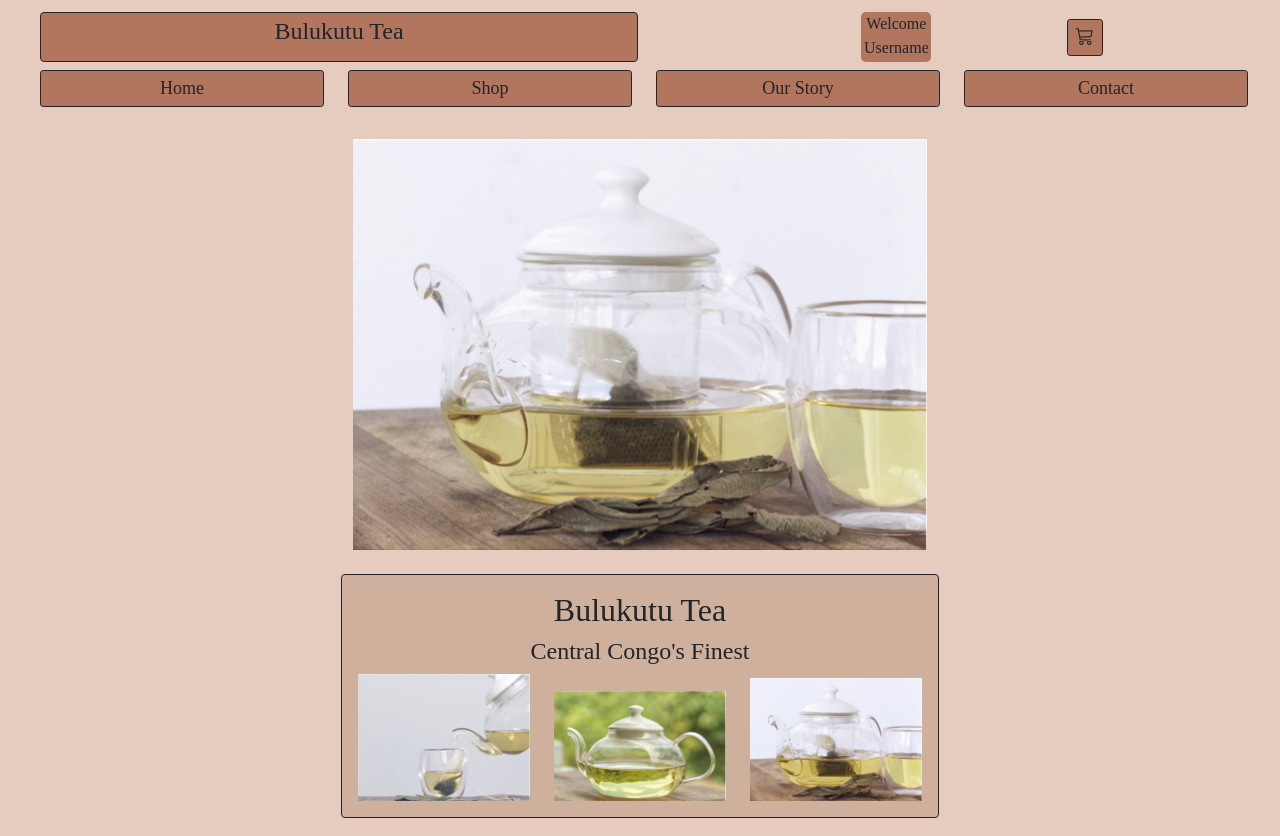
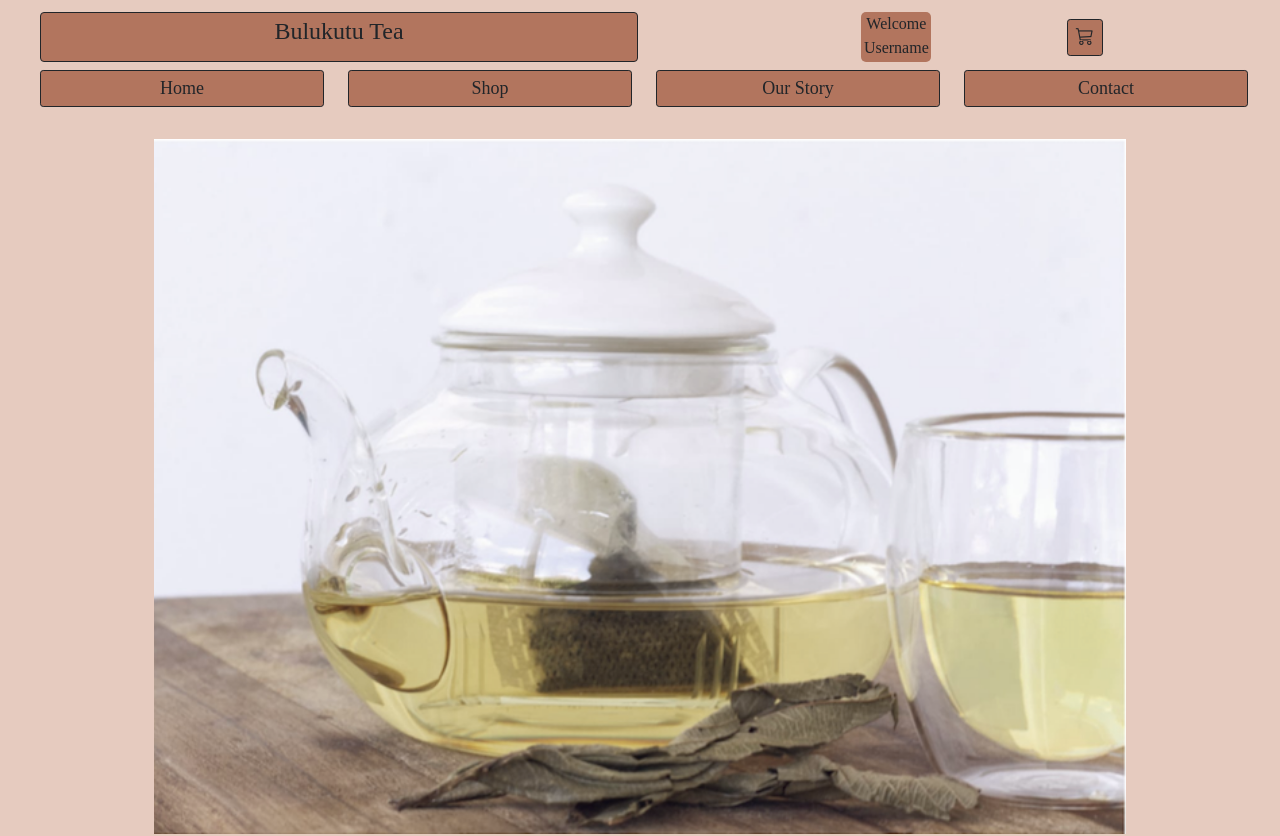
Before and after one commit to ms801525/iXperience-Intern, a React (Create React App) app in the folder bulukutu_tea/: page / in a window 1280 px wide. Shown: the top 836 px of the page. Built offline with nearby package versions, Linux system fonts and the light colour scheme; a web font is replaced by a local one.

Commit message:
resized homepage

```diff
--- a/bulukutu_tea/src/App.css
+++ b/bulukutu_tea/src/App.css
@@ -26,7 +26,7 @@ body {
 .container {
     position: relative;
     width: 100%;
-    max-width: 70%;
+    max-width: 90%;
     }
 
 .image {
```
